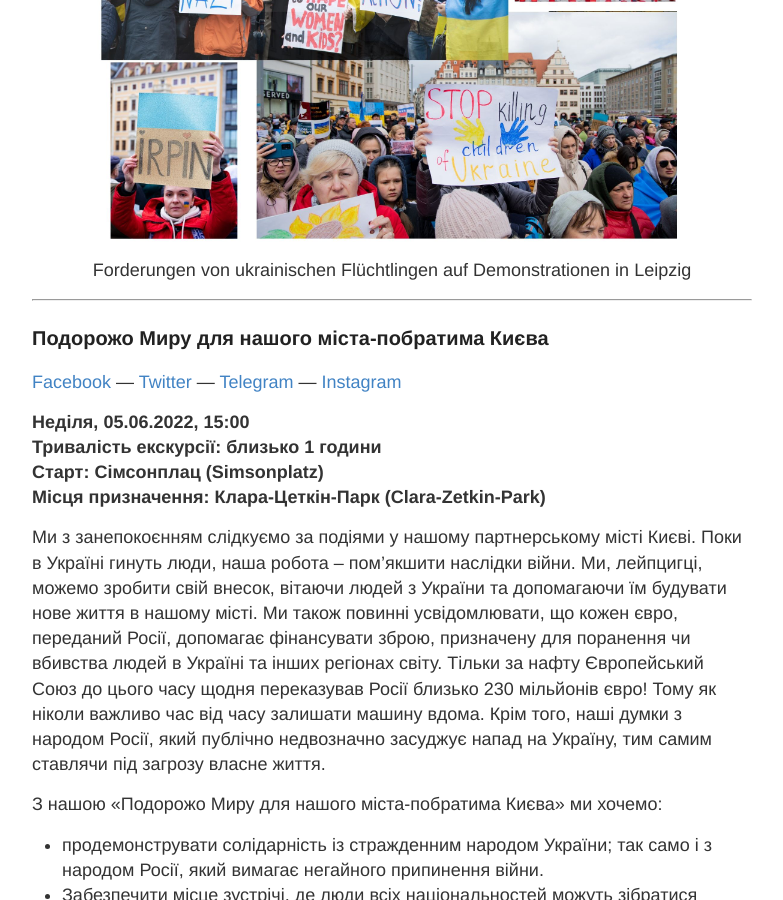
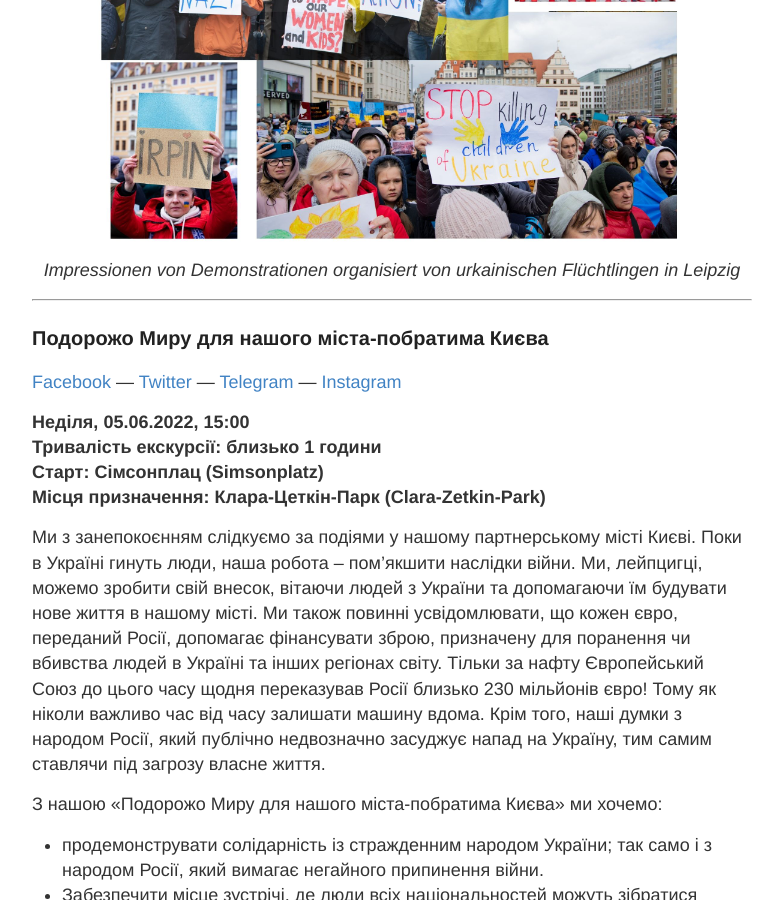
Before and after one commit to s4f-leipzig/s4f-leipzig.github.io, a Jekyll site: the page built from Friedensfahrt.md, in a window 1280 px wide and 900 px high, scrolled down 2137 px. Shown: the whole window, without its empty margins (248-1031 px from the left). Built offline with Jekyll 4.4.1, drawn with Linux system fonts in a browser that asks for light colours.

Commit message:
Update Friedensfahrt.md

```diff
--- a/Friedensfahrt.md
+++ b/Friedensfahrt.md
@@ -48,7 +48,7 @@ Wir freuen uns über alle, die teilnehmen und zur Teilnahme an der Friedensfahrt
 
 <p align="center">
 <img id="Deutsch" src="/images/Demo-Ukraine-Leipzig.jpg" width="600"><br>
-Forderungen von ukrainischen Flüchtlingen auf Demonstrationen in Leipzig
+  <i>Impressionen von Demonstrationen organisiert von urkainischen Flüchtlingen in Leipzig</i>
 </p>
 
 <hr>
```
